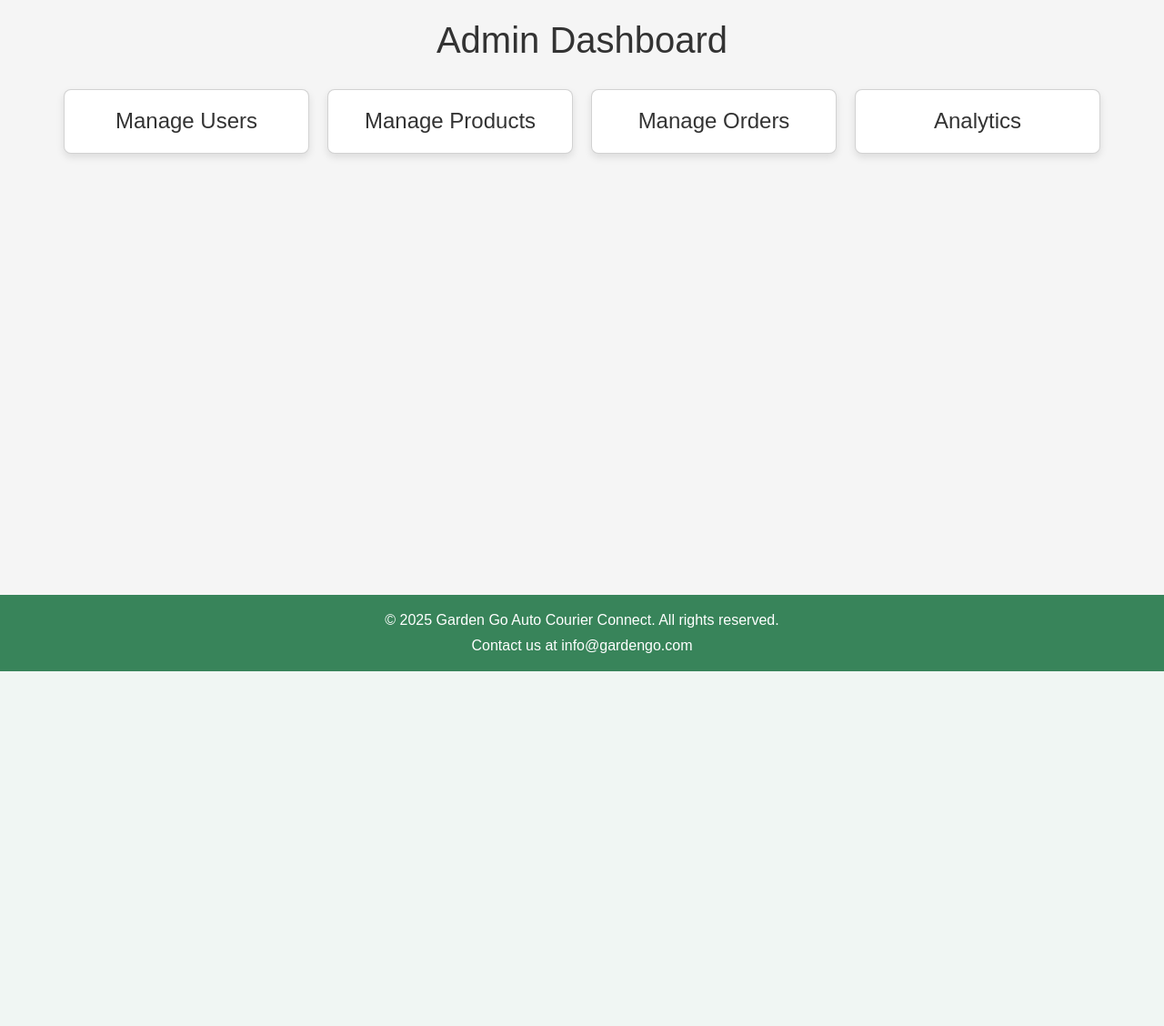
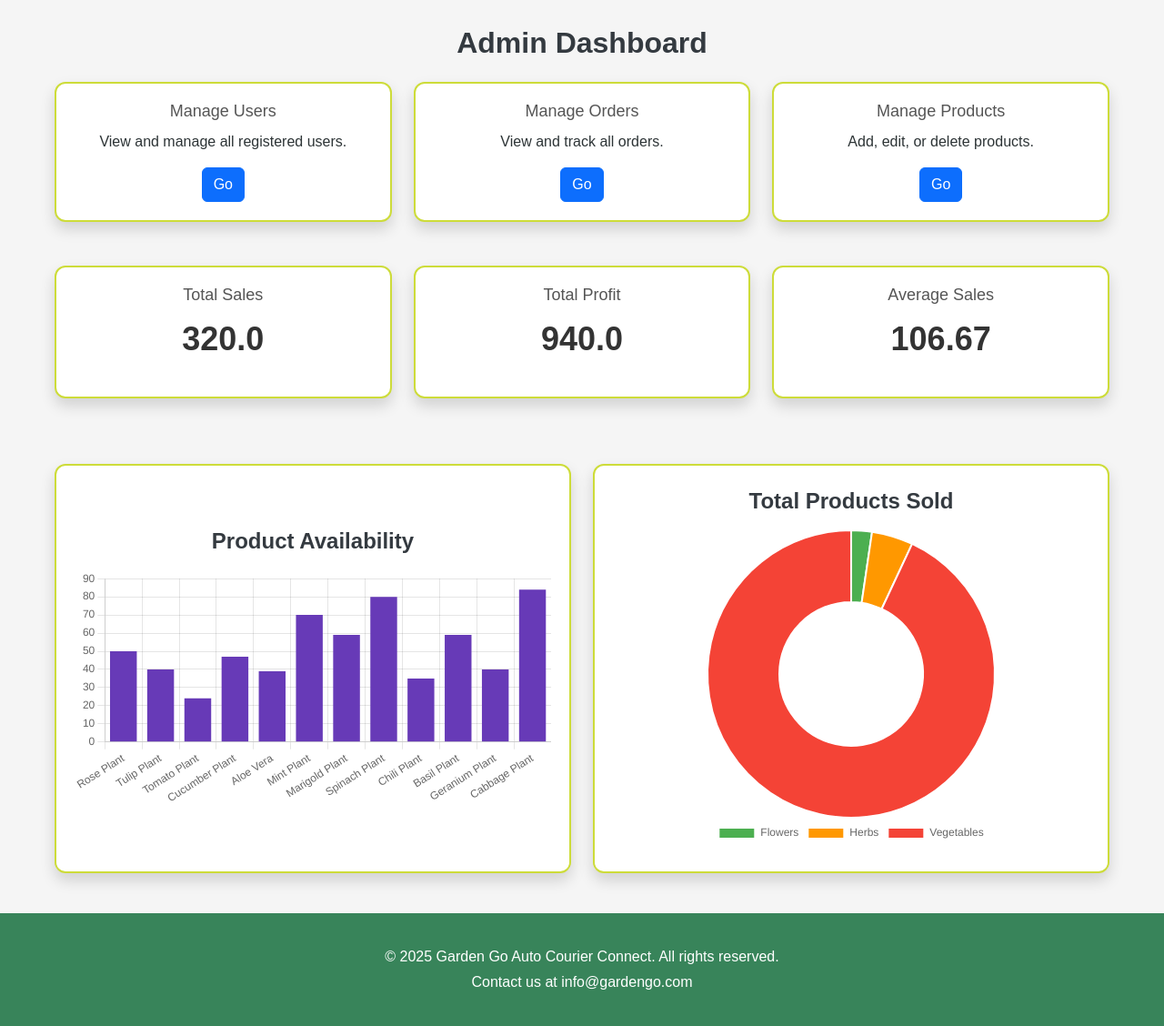
Before and after one commit to Minhaj-Tkc/Garden-Go-Auto-Courier-Connect, a Flask app: page /admin/ in a window 1280 px wide. Shown: the part 66-1194 px from the top of the page at 91% size. Before the commit the page ends 804 px from the top, so only its background shows below. Run offline with Flask 3, Linux system fonts and the light colour scheme; data comes from the database, SQL or seed files in the repository; both versions use the stored data as it was before the commit.

Commit message:
admin page updated

```diff
--- a/app/admin.py
+++ b/app/admin.py
@@ -12,10 +12,46 @@ admin_bp = Blueprint('admin', __name__, url_prefix='/admin')
 
 @admin_bp.route('/')
 def dashboard():
-    user_count = User.query.count()
-    product_count = Product.query.count()
-    order_count = Order.query.count()
-    return render_template('admin/admin_dashboard.html', user_count=user_count, product_count=product_count, order_count=order_count)
+    # Total sales calculation
+    total_sales = db.session.query(func.sum(Order.total_price)).scalar() or 0.0
+
+
+    # Total profit calculation
+    total_profit = (
+        db.session.query(
+            func.sum((Product.selling_price - Product.cost_price) * OrderItem.quantity)
+        )
+        .select_from(OrderItem)  # Explicitly set the starting point of the join
+        .join(Product, Product.product_id == OrderItem.product_id)  # Explicit ON clause
+        .scalar()
+        or 0.0
+    )
+
+
+    # Average sales calculation
+    avg_sales = db.session.query(func.avg(Order.total_price)).scalar() or 0.0
+
+    # Product availability
+    product_availability = db.session.query(Product.name, Product.stock_quantity).all()
+
+    # Total products sold grouped by categories
+    products_sold = (
+        db.session.query(Category.category_name, func.sum(OrderItem.quantity))
+        .join(Product, Product.category_id == Category.category_id)
+        .join(OrderItem, OrderItem.product_id == Product.product_id)
+        .group_by(Category.category_name)
+        .all()
+    )
+
+    return render_template(
+        'admin/admin_dashboard.html',
+        total_sales=total_sales,
+        total_profit=total_profit,
+        avg_sales=avg_sales,
+        product_availability=product_availability,
+        products_sold=products_sold
+    )
+
 
 
 # Route to list users
@@ -55,7 +91,7 @@ def update_user(user_id):
 
     if form.validate_on_submit():
         user.name = form.name.data
-        user.role = form.name.data
+        user.role = form.role.data
         user.phone_number = form.phone_number.data
         user.country = form.country.data
         user.region = form.region.data
@@ -216,11 +252,6 @@ def delete_order(order_id):
     return redirect(url_for('admin.admin_orders'))
 
 
-# @admin_bp.route('/analytics')
-# def analytics():
-#     return render_template('admin/analytics.html')
-
-
 @admin_bp.route('/analytics')
 def analytics():
     # Total sales calculation
--- a/app/static/css/admin/admin_dashboard.css
+++ b/app/static/css/admin/admin_dashboard.css
@@ -1,58 +1,108 @@
-.admin-dashboard {
+/* Page Title */
+h2 {
+    font-weight: 700;
+    color: #343a40;
+    margin-bottom: 30px;
+}
+
+/* Summary Card Styles */
+.summary-card {
+    background-color: #ffffff;
+    border: 2px solid #cddc39;
+    border-radius: 12px;
     padding: 20px;
+    transition: transform 0.3s ease, box-shadow 0.3s ease;
+}
+
+.summary-card:hover {
+    transform: translateY(-5px);
+    box-shadow: 0px 8px 15px rgba(0, 0, 0, 0.2);
+}
+
+.card-title {
+    font-size: 18px;
+    color: #555555;
+    margin-bottom: 10px;
+}
+
+.card-value {
+    font-size: 36px;
+    font-weight: bold;
+    color: #333333;
+}
+
+/* Chart Card Styles */
+.chart-card {
+    background-color: #ffffff;
+    border: 2px solid #cddc39;
+    border-radius: 12px;
+    padding: 20px;
+    box-shadow: 0px 4px 10px rgba(0, 0, 0, 0.1);
+    display: flex;
+    flex-direction: column;
+    align-items: center;
+    justify-content: center;
+    height: 450px; /* Ensures consistent height for all chart cards */
+}
+
+/* Chart Styles */
+canvas {
+    max-width: 100%;
+    height: 100%; /* Ensure canvas fills the parent container */
+    max-height: 350px; /* Restricts height to maintain proportionality */
+}
+
+/* Container Styles */
+.container {
     max-width: 1200px;
     margin: auto;
-    min-height: calc(100vh - 146px);
-}
-
-.admin-dashboard h1 {
-    text-align: center;
-    margin-bottom: 30px;
-    font-size: 2.5em;
-    color: #333;
-}
-
-.card-container {
-    display: grid;
-    grid-template-columns: repeat(auto-fit, minmax(250px, 1fr));
-    gap: 20px;
-    padding: 0 10px;
-}
-
-.card {
-    background: #fff;
-    border-radius: 8px;
-    box-shadow: 0 4px 8px rgba(0, 0, 0, 0.1);
-    text-align: center;
-    transition: transform 0.2s ease, box-shadow 0.2s ease;
-}
-
-.card a {
-    display: block;
-    text-decoration: none;
-    color: inherit;
     padding: 20px;
 }
 
-.card i {
-    font-size: 3em;
-    color: #007bff;
-    margin-bottom: 10px;
+/* Responsive Layout Adjustments */
+@media (max-width: 768px) {
+    .summary-card {
+        padding: 15px;
+    }
+
+    .card-value {
+        font-size: 28px;
+    }
+
+    h2 {
+        font-size: 24px;
+    }
+
+    .chart-card {
+        height: 300px; /* Reduce height for smaller screens */
+    }
+
+    canvas {
+        max-height: 250px; /* Adjust chart height for smaller screens */
+    }
 }
 
-.card h2 {
-    font-size: 1.5em;
-    margin: 0;
-    color: #333;
+/* Chart Headings */
+.row h4 {
+    font-weight: 600;
+    margin-bottom: 20px;
+    color: #343a40;
+    text-align: center;
 }
 
-.card:hover {
-    transform: translateY(-5px);
-    box-shadow: 0 6px 12px rgba(0, 0, 0, 0.15);
+/* Utility Classes */
+.shadow {
+    box-shadow: 0px 4px 10px rgba(0, 0, 0, 0.1);
 }
 
-@media (max-width: 768px) {
-    .card-container {
-        grid-template-columns: 1fr;
-    }
+.text-center {
+    text-align: center;
 }
+
+.mb-4 {
+    margin-bottom: 1.5rem !important;
+}
+
+.mt-5 {
+    margin-top: 3rem !important;
+}
--- a/app/static/css/home.css
+++ b/app/static/css/home.css
@@ -136,4 +136,8 @@
         align-items: center;
     }
 
+    .carousel-images img {
+        height: 250px;
+    }
+
 }
--- a/app/templates/admin/admin_dashboard.html
+++ b/app/templates/admin/admin_dashboard.html
@@ -1,4 +1,4 @@
-{% extends "base.html" %}
+{% extends 'base.html' %}
 
 {% block css %}
 <link
@@ -8,33 +8,119 @@
 {% endblock %}
 
 {% block content %}
-<div class="admin-dashboard">
-    <h1>Admin Dashboard</h1>
-    <div class="card-container">
-        <div class="card">
-            <a href="{{ url_for('admin.list_users') }}">
-                <i class="fa fa-users"></i>
-                <h2>Manage Users</h2>
-            </a>
+<div class="container mt-2">
+    <h2 class="text-center mb-4">Admin Dashboard</h2>
+
+    <!-- Management Section -->
+    <div class="row text-center mt-4 mb-4">
+        <div class="col-lg-4 col-md-6 mb-4">
+            <div class="summary-card shadow">
+                <h5 class="card-title">Manage Users</h5>
+                <p class="card-description">View and manage all registered users.</p>
+                <a href="{{ url_for('admin.list_users') }}" class="btn btn-primary">Go</a>
+            </div>
         </div>
-        <div class="card">
-            <a href="{{ url_for('admin.list_products') }}">
-                <i class="fa fa-box"></i>
-                <h2>Manage Products</h2>
-            </a>
+        <div class="col-lg-4 col-md-6 mb-4">
+            <div class="summary-card shadow">
+                <h5 class="card-title">Manage Orders</h5>
+                <p class="card-description">View and track all orders.</p>
+                <a href="{{ url_for('admin.admin_orders') }}" class="btn btn-primary">Go</a>
+            </div>
         </div>
-        <div class="card">
-            <a href="{{ url_for('admin.admin_orders') }}">
-                <i class="fa fa-clipboard-list"></i>
-                <h2>Manage Orders</h2>
-            </a>
+        <div class="col-lg-4 col-md-6 mb-4">
+            <div class="summary-card shadow">
+                <h5 class="card-title">Manage Products</h5>
+                <p class="card-description">Add, edit, or delete products.</p>
+                <a href="{{ url_for('admin.list_products') }}" class="btn btn-primary">Go</a>
+            </div>
         </div>
-        <div class="card">
-            <a href="{{ url_for('admin.analytics') }}">
-                <i class="fa fa-chart-line"></i>
-                <h2>Analytics</h2>
-            </a>
+    </div>
+
+    <!-- Summary Section -->
+    <div class="row text-center">
+        <div class="col-lg-4 col-md-6 mb-4">
+            <div class="summary-card shadow">
+                <h5 class="card-title">Total Sales</h5>
+                <p class="card-value">{{ total_sales }}</p>
+            </div>
+        </div>
+        <div class="col-lg-4 col-md-6 mb-4">
+            <div class="summary-card shadow">
+                <h5 class="card-title">Total Profit</h5>
+                <p class="card-value">{{ total_profit }}</p>
+            </div>
+        </div>
+        <div class="col-lg-4 col-md-6 mb-4">
+            <div class="summary-card shadow">
+                <h5 class="card-title">Average Sales</h5>
+                <p class="card-value">{{ avg_sales | round(2) }}</p>
+            </div>
+        </div>
+    </div>
+
+    <!-- Charts Section -->
+    <div class="row mt-5">
+        <div class="col-md-6 mb-4">
+            <div class="chart-card shadow">
+                <h4 class="text-center mb-3">Product Availability</h4>
+                <canvas id="product-availability-chart"></canvas>
+            </div>
+        </div>
+        <div class="col-md-6 mb-4">
+            <div class="chart-card shadow">
+                <h4 class="text-center mb-3">Total Products Sold</h4>
+                <canvas id="products-sold-chart"></canvas>
+            </div>
         </div>
     </div>
 </div>
+
+<script src="https://cdn.jsdelivr.net/npm/chart.js"></script>
+<script>
+    fetch('/admin/api/product_data')
+        .then(response => response.json())
+        .then(data => {
+            const productAvailabilityData = data.product_availability;
+            const productsSoldData = data.products_sold;
+
+            // Product Availability Chart
+            const productAvailabilityCtx = document.getElementById('product-availability-chart').getContext('2d');
+            new Chart(productAvailabilityCtx, {
+                type: 'bar',
+                data: {
+                    labels: productAvailabilityData.map(item => item.name),
+                    datasets: [{
+                        label: 'Stock Quantity',
+                        data: productAvailabilityData.map(item => item.stock),
+                        backgroundColor: '#673ab7'
+                    }]
+                },
+                options: {
+                    responsive: true,
+                    plugins: {
+                        legend: { display: false }
+                    }
+                }
+            });
+
+            // Products Sold Chart
+            const productsSoldCtx = document.getElementById('products-sold-chart').getContext('2d');
+            new Chart(productsSoldCtx, {
+                type: 'doughnut',
+                data: {
+                    labels: productsSoldData.map(item => item.category),
+                    datasets: [{
+                        data: productsSoldData.map(item => item.quantity),
+                        backgroundColor: ['#4caf50', '#ff9800', '#f44336']
+                    }]
+                },
+                options: {
+                    responsive: true,
+                    plugins: {
+                        legend: { position: 'bottom' }
+                    }
+                }
+            });
+        });
+</script>
 {% endblock %}
```
Also changed, not shown: app/static/css/admin/analytics.css (deleted, +0 -108 lines), app/templates/admin/analytics.html (deleted, +0 -101 lines), app/templates/home.html (+6 -6 lines), app/instanceold/garden_go.db (deleted), app/static/images/carousel11.jpg (deleted), app/static/images/carousel22.jpg (deleted), app/static/images/garden-go-logo.png (deleted), app/static/images/garden-logo.webp (deleted).
